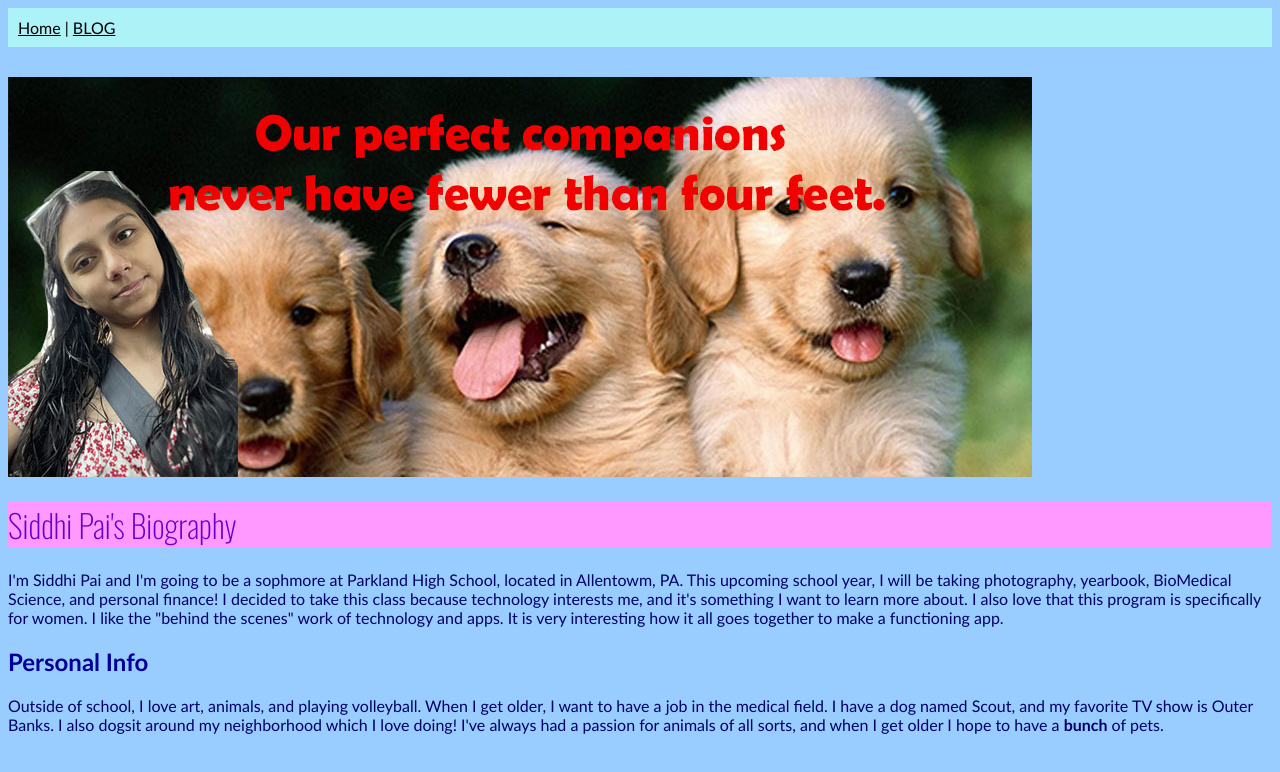
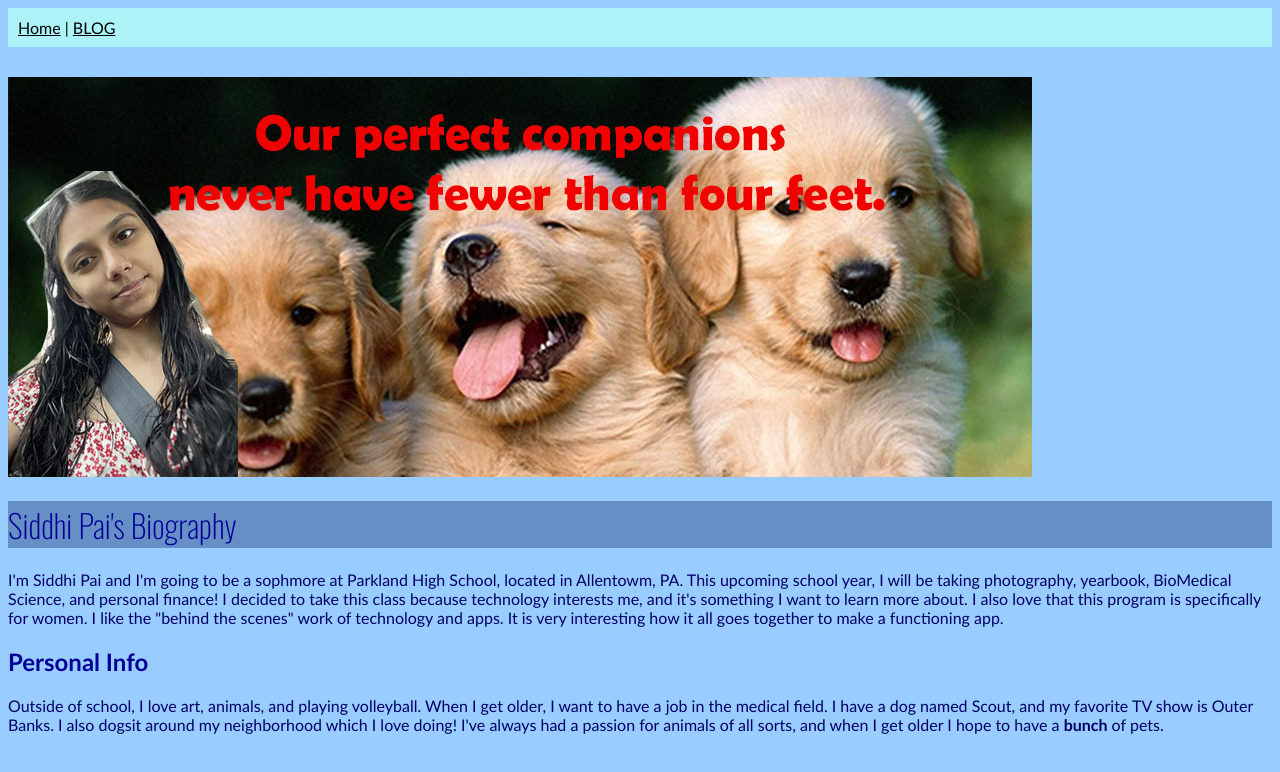
Before and after one commit to suitgirls/spai03, a plain HTML site: page Index Updated.html in a window 1280 px wide. Drawn offline with nearby package versions, Linux system fonts and the light colour scheme.

Commit message:
Add files via upload

```diff
--- a/styles.css
+++ b/styles.css
@@ -3,7 +3,7 @@ body {
     background-color: #99ccff;
     font-family: "Trebuchet MS", Helvetica, sans-serif;
 }
-h1 {color: #6600cc; background-color: #ff99ff}
+h1 {color: #000099; background-color: #668fc5}
 h2 {color: #000099;}
 a {color: #000099;}
 
```
